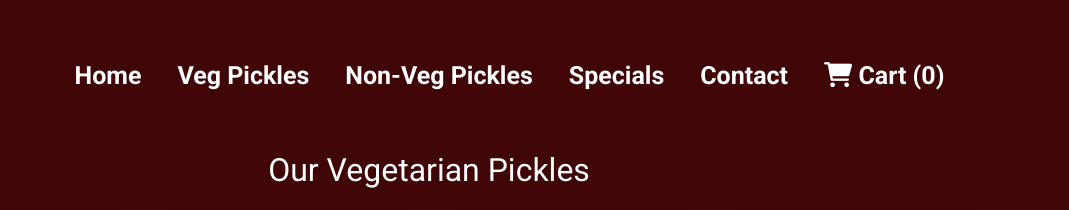
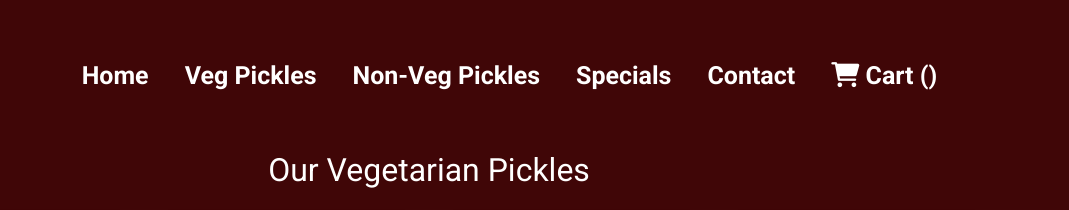
Before and after one commit to ThotaShivaNagendra/Aamodapickles, a plain HTML site: page veg.html in a window 1280 px wide. Shown: the top 210 px of the page, 211-1280 px from the left. Drawn offline with nearby package versions, Linux system fonts and the light colour scheme.

Commit message:
shipping

```diff
--- a/cart.js
+++ b/cart.js
@@ -109,20 +109,12 @@ function clearCart() {
 
 // Function to update the number displayed on the cart icon in the navbar
 function updateCartIcon() {
-  const cart = getCart();
-  const cartIconCountDesktop = document.getElementById('cart-icon-count');
-  const cartIconCountMobile = document.getElementById('cart-icon-count-mobile');
-
-  const itemCount = cart.reduce((sum, item) => sum + item.count, 0);
-
-  if (cartIconCountDesktop) {
-    cartIconCountDesktop.textContent = itemCount;
-    cartIconCount.style.display = totalItems > 0 ? 'inline-block' : 'none';
-  }
-  if (cartIconCountMobile) {
-    cartIconCountMobile.textContent = itemCount;
-    cartIconCount.style.display = totalItems > 0 ? 'inline-block' : 'none';
-  }
+    const cartIconCount = document.getElementById('cart-icon-count');
+    if (cartIconCount) {
+        const totalItems = cart.reduce((sum, item) => sum + item.count, 0);
+        cartIconCount.textContent = totalItems;
+        cartIconCount.style.display = totalItems > 0 ? 'inline-block' : 'none';
+    }
 }
 
 // Function to get product details by ID from the products array
```
Also changed, not shown: index.html (+1 -1 lines).
